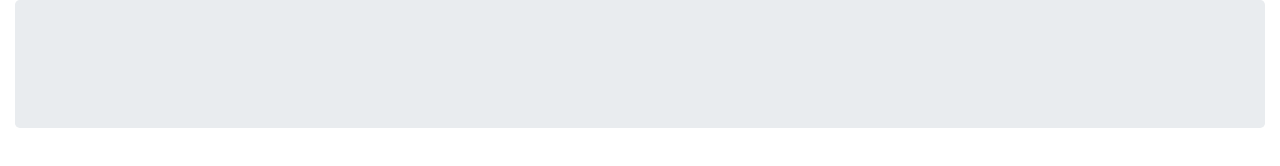
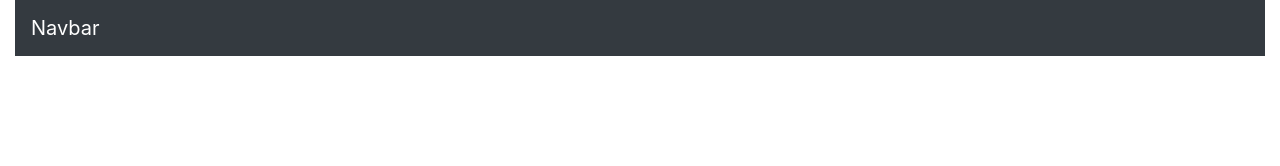
Before and after one commit to neicureuil/Images-Fractales, a plain HTML site: page templates/index.html in a window 1280 px wide. Drawn offline with nearby package versions, Linux system fonts and the light colour scheme.

Commit message:
Add files via upload

```diff
--- a/templates/index.html
+++ b/templates/index.html
@@ -1,4 +1,4 @@
- <!DOCTYPE html>
+<!DOCTYPE html>
 <html lang="fr">
 
 	<head>
@@ -14,7 +14,9 @@
 
 		<div class="container-fluid">
 			<header>
-                <div class="jumbotron"></div>
+                <nav class="navbar navbar-dark bg-dark">
+					<a class="navbar-brand" href="#">Navbar</a>
+				</nav>
             </header>
 
             <div class="row">
@@ -31,8 +33,6 @@
             <footer>
                 <p></p>
             </footer>
-
-
         </div>
 
 		<script src="https://code.jquery.com/jquery-3.3.1.slim.min.js" integrity="sha384-q8i/X+965DzO0rT7abK41JStQIAqVgRVzpbzo5smXKp4YfRvH+8abtTE1Pi6jizo" crossorigin="anonymous"></script>
```
